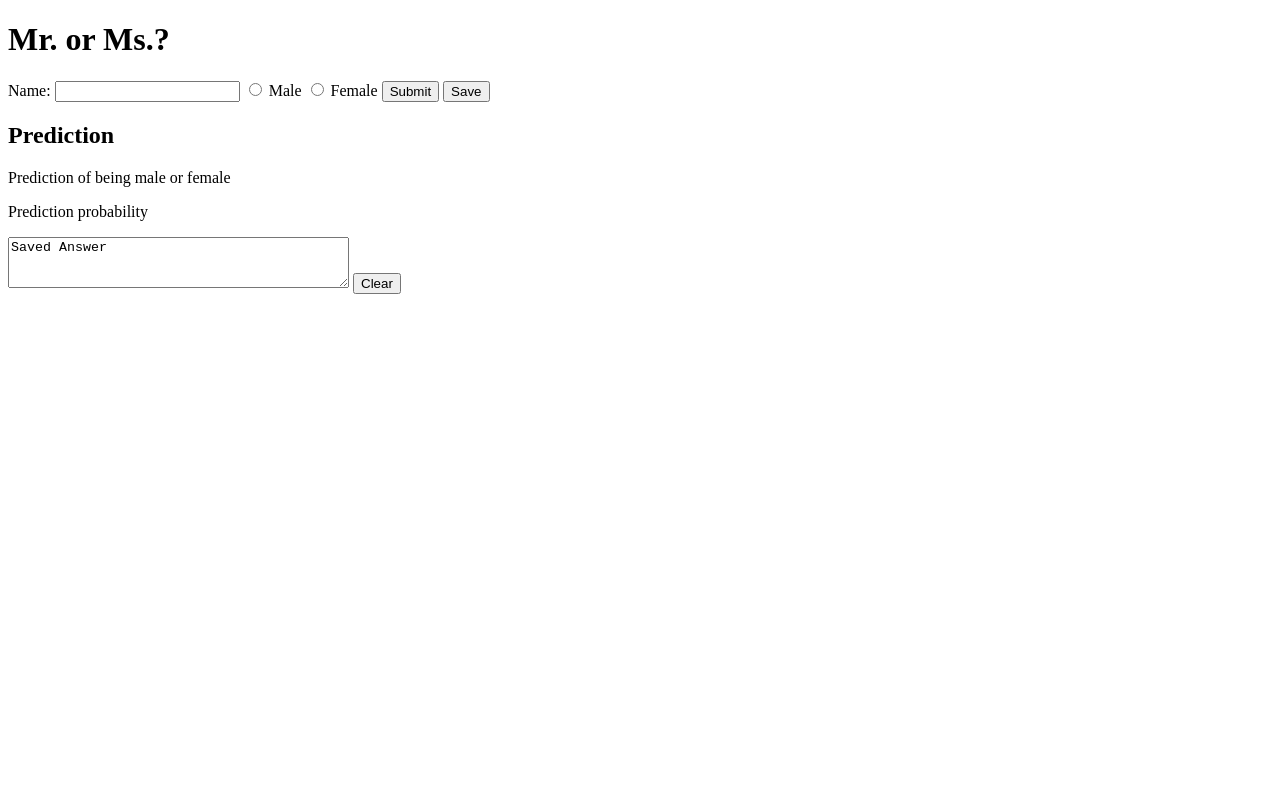
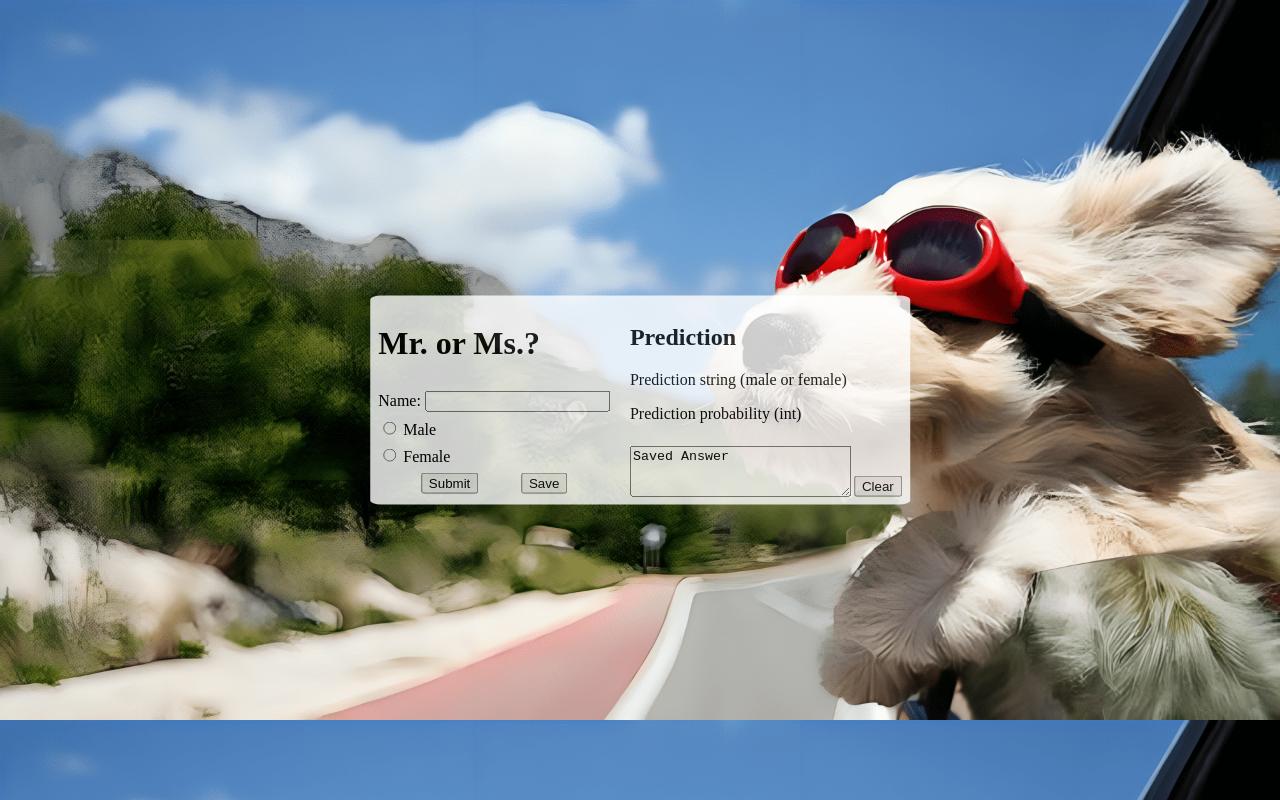
Before and after one commit to SepehrNoey/IE-Mid-Project-2, a plain HTML site: page index.html in a window 1280 px wide. Drawn offline with Linux system fonts and the light colour scheme.

Commit message:
feat: styles added

```diff
--- a/index.html
+++ b/index.html
@@ -1,26 +1,34 @@
 <!DOCTYPE html>
 <head>
-<!-- <link rel="stylesheet" href="styles.css" type="text/css"/> -->
+<link rel="stylesheet" href="styles.css" type="text/css"/>
 </head>
 
 <body>
-<div>
-    <form>
+<div class="mainBox">
+    <form class="mainColumn">
         <h1>Mr. or Ms.?</h1>
-        <label for="nameInput">Name:</label> <input type="text" id="nameInput">
-        <input type="radio" id="maleRadioBtn"> <label for="maleRadioBtn">Male</label>
-        <input type="radio" id="femaleRadioBtn"> <label for="femaleRadioBtn">Female</label>
-        <button type="submit">Submit</button>
-        <button>Save</button>
+        <div>
+            <label for="nameInput">Name:</label> <input type="text" id="nameInput">
+        </div>
+        <div>
+            <input type="radio" name="maleFemaleBtn" value="male"> <label>Male</label>
+        </div>
+        <div>
+            <input type="radio" name="maleFemaleBtn" value="female"> <label>Female</label>
+        </div>
+        <div class="formButtons">
+            <button>Submit</button>
+            <button>Save</button>
+        </div>
     </form>
-    <div>
+    <div class="mainColumn">
         <div>
             <h2>Prediction</h2>
-            <p>Prediction of being male or female</p>
-            <p>Prediction probability</p>
+            <p>Prediction string (male or female)</p>
+            <p>Prediction probability (int)</p>
         </div>
-        <div>
-            <textarea id="savedAnswer" cols="40" rows="3">Saved Answer</textarea>
+        <div class="savedAnswerBox">
+            <textarea id="savedAnswer" cols="25" rows="3">Saved Answer</textarea>
             <button>Clear</button>
         </div>
     </div>
--- a/styles.css
+++ b/styles.css
@@ -1,3 +1,40 @@
 body{
-    background-image: url('background.jpg');
+    background-image: url('background2.png');
+    background-size:cover;
 }
+
+.mainBox{
+    background-color: white;
+    width: fit-content;
+    height: fit-content;
+    padding: 0.5em;
+    border-radius: 2%;
+    display: flex;
+    position: fixed;
+    top: 50%;
+    left: 50%;
+    transform: translate(-50%, -50%);
+    gap: 20px;
+    opacity: 80%;
+
+}
+
+.mainColumn{
+    display: flex;
+    flex-direction: column;
+    gap: 7px;
+}
+
+.formButtons{
+    display: flex;
+    flex-direction: row;
+    justify-content: space-evenly;
+}
+
+.savedAnswerBox{
+    display: flex;
+    flex-direction: row;
+    align-items: flex-end;
+    gap: 3px;
+
+}
```
Also changed, not shown: background.jpg (deleted), background2.png (added).
